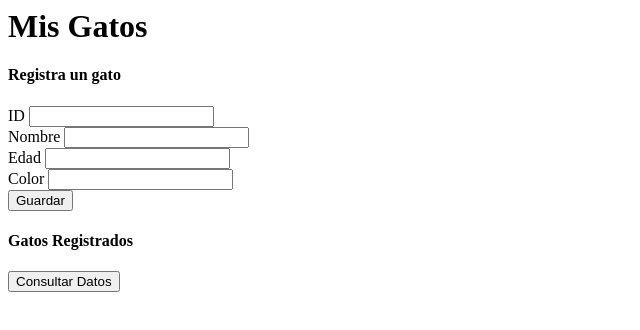
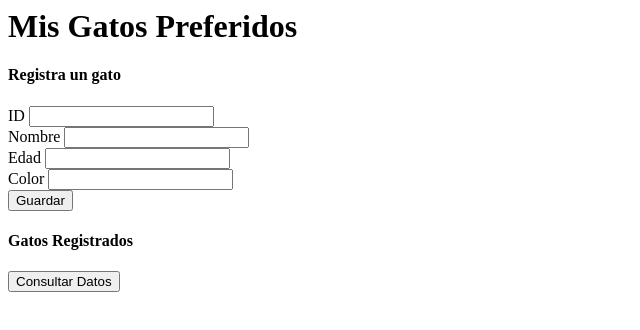
Before and after one commit to AlejosbarSA/Reto2Prueba, a plain HTML site: page index.html in a window 1280 px wide. Shown: the whole page, without its empty margins (0-640 px from the left). Drawn offline with nearby package versions, Linux system fonts and the light colour scheme.

Commit message:
Cambio en el index

```diff
--- a/index.html
+++ b/index.html
@@ -6,7 +6,7 @@
         <script type="text/javascript" src="js/eliminar.js"></script>
     </head>
     <body>
-        <h1>Mis Gatos</h1>
+        <h1>Mis Gatos Preferidos</h1>
         <h4>Registra un gato</h4>
         ID <input type="number" id="id" /> <br/>
         Nombre <input type="text" id="nombre" /> <br/>
```
